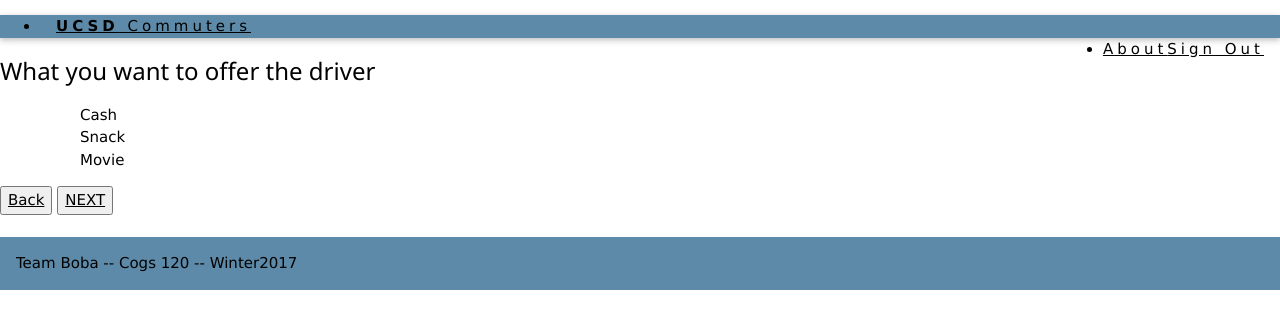
After one commit to jil096/cogs120_WebApp, a PHP site: page /comp.html in a window 1280 px wide. The commit adds this page. Shown: the top 329 px of the page. Run offline with PHP 8.4, Linux system fonts and the light colour scheme.

Commit message:
quarter-long link fixed

```diff
--- a/comm.html
+++ b/comm.html
@@ -36,8 +36,8 @@
         </div>
 
         <div class="buttonbox">
-          <button type="button" class="mybtn btn btn-default">Request a lift now</button>
-          <button type="button" class="mybtn btn btn-default">Quarter-long Schedule</button>
+          <button type="button" class="mybtn btn btn-default">Request a lift now </button>
+          <button type="button" class="mybtn btn btn-default"><a href="calendar.html">Quarter-long Schedule</a></button>
           <button type="button" class="mybtn btn btn-default">My Driver Friends</button>
         </div>
       </div>
--- /dev/null
+++ b/comp.html
@@ -0,0 +1,50 @@
+<!doctype html>
+
+<html>
+
+<head>
+	<title>UCSD Commuters</title>
+	<meta charset="utf-8">
+	<meta name="viewport" content="width=device-width, initial-scale=1.0">
+  <link rel="stylesheet" href="http://www.w3schools.com/lib/w3.css">
+  <link rel="stylesheet" href="css/style.css">
+  <link rel="stylesheet" href="https://cdnjs.cloudflare.com/ajax/libs/font-awesome/4.7.0/css/font-awesome.min.css">
+	<!--script src="js/introHCI.js"></script-->
+</head>
+<body>
+	<div class="topbar">
+		<ul class="w3-navbar w3-afBlue w3-wide w3-padding-8 w3-card-2">
+    		<li>
+      			<a href="comm.html" class="w3-margin-left"><b>UCSD</b> Commuters</a>
+    		</li>
+    		<!-- Float links to the right. Hide them on small screens -->
+    		<li class="w3-right w3-hide-small">
+      			<a href="#about" class="w3-left">About</a>
+      			<a href="#contact" class="w3-left w3-margin-right">Sign Out</a>
+    		</li>
+  		</ul>
+	</div>
+
+	<h3>What you want to offer the driver </h3>
+	<ul>
+		<ol>
+			Cash
+		</ol>
+		<ol>
+			Snack
+		</ol>
+		<ol>
+			Movie
+		</ol>
+	</ul>
+	<div>
+		<button class="mybtn btn btn-default"><a href="pairing.html">Back</a></button>
+		<button class="mybtn btn btn-default"><a href="confirm.html">NEXT</a></button>
+	</div>
+
+	<br>
+	<footer class="w3-container w3-theme-d5 w3-afBlue">
+    	<p>Team Boba -- Cogs 120 -- Winter2017</p>
+  </footer>
+</body>
+</html>
--- a/css/style.css
+++ b/css/style.css
@@ -49,3 +49,9 @@
     font-size: 16px;
     font-family: 'Lato', sans-serif;
 }
+
+.w3-afBlue,.w3-hover-white:hover
+{
+    color:#000!important;
+    background-color:#5d8aa8!important
+}
--- a/css/w3.css
+++ b/css/w3.css
@@ -35,4 +35,8 @@
 .w3-navbar a,.w3-topnav a,.w3-sidenav a,.w3-dropdown-content a,.w3-accordion-content a,.w3-dropnav a{text-decoration:none!important}
 .w3-navbar .w3-opennav.w3-right{float:right!important}
 
-.w3-white,.w3-hover-white:hover{color:#000!important;background-color:#fff!important}
+.w3-afBlue,.w3-hover-white:hover
+{
+	color:#000!important;
+	background-color:#5d8aa8!important
+}
```
Also changed, not shown: calendar.html (+75 -2 lines), confirm.html (added, +40 -0 lines), pairing.html (added, +40 -0 lines), img/calendar.png (added).
